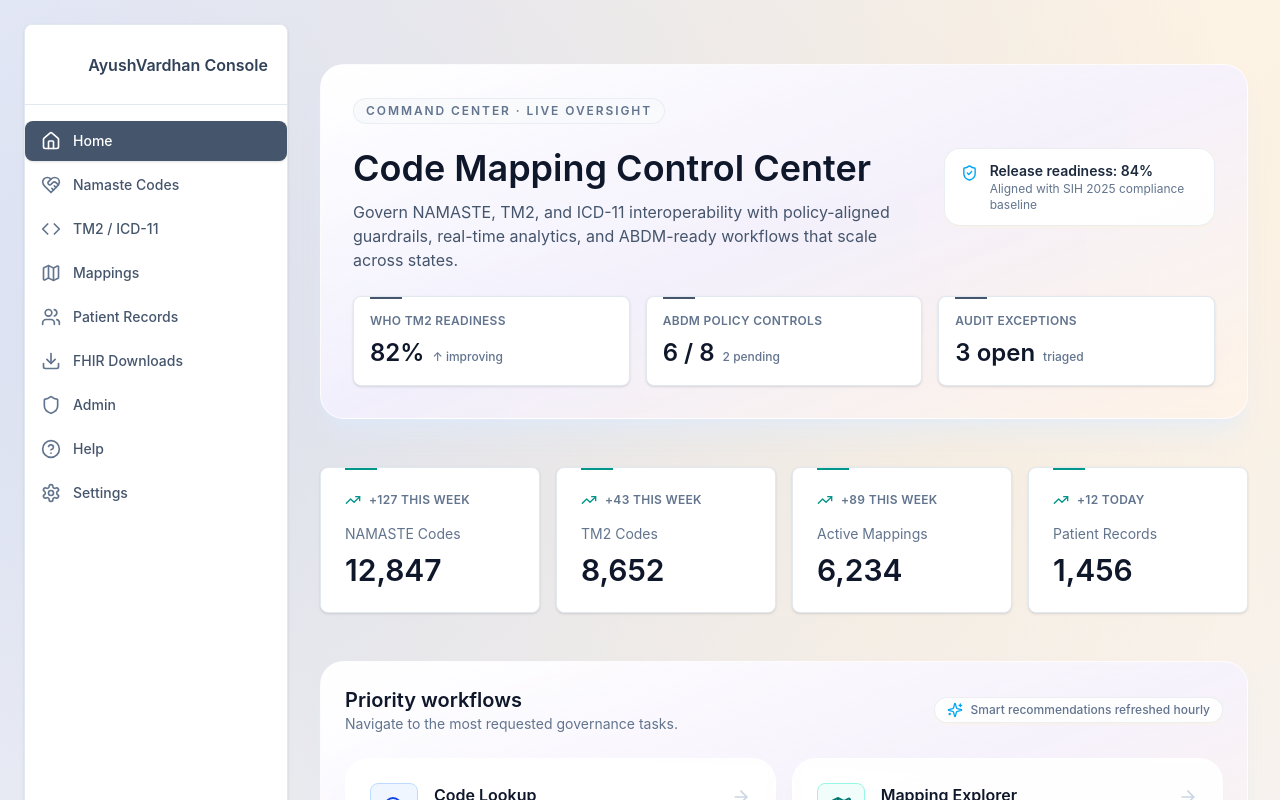
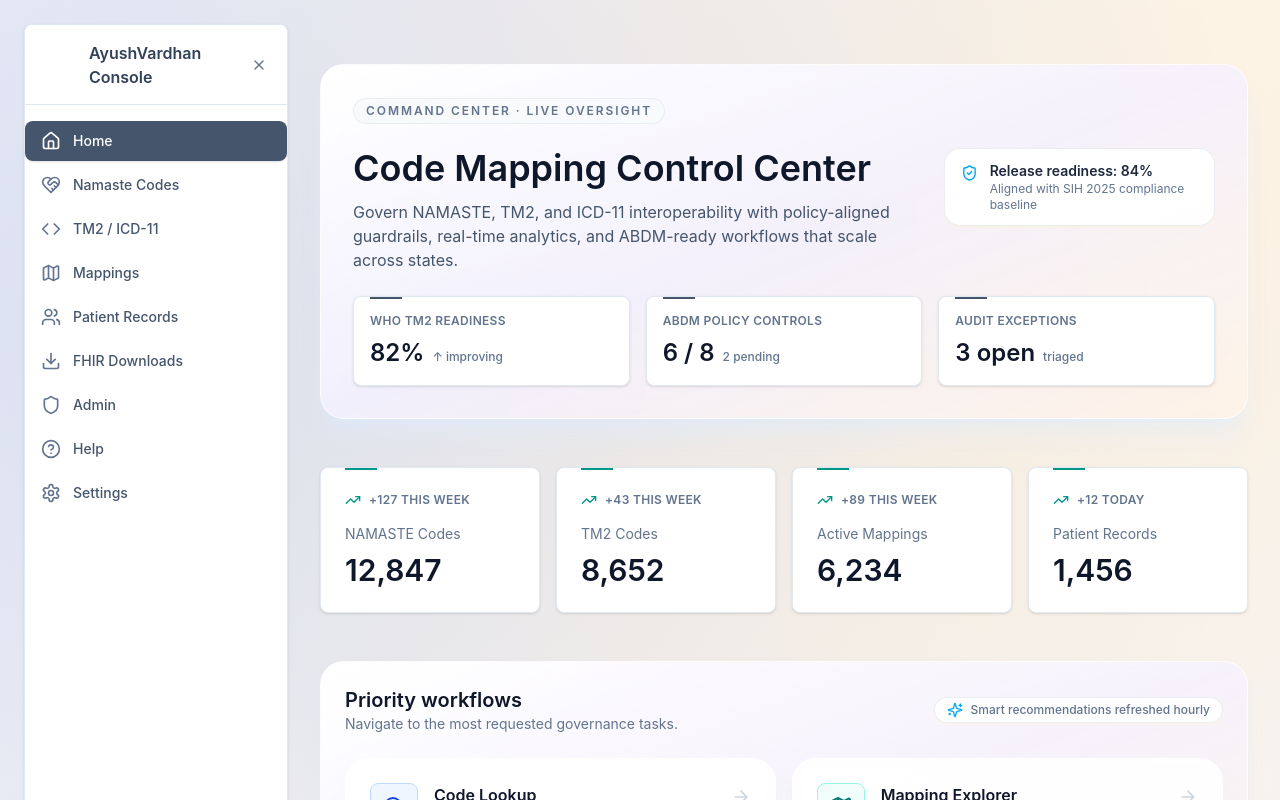
Before and after one commit to shakeel-ahmed14/SIH-Frontend, a React (Vite) app: page / in a window 1280 px wide. Both pictures are taken after a click on the button "Enter console". Shown: the top 800 px of the page. Built offline with nearby package versions, Linux system fonts and the light colour scheme.

Commit message:
nav bar title

```diff
--- a/src/components/Navigation.tsx
+++ b/src/components/Navigation.tsx
@@ -127,10 +127,10 @@ export function Navigation({ currentPage = "home", onPageChange, onToggle }: Sid
         style={{ minWidth: 64 }} // ensure minimum so layout doesn't collapse
       >
         {/* Logo + toggle */}
-        <div className="flex items-center justify-center h-20 px-4 border-b border-slate-200 bg-white">
+        <div className="flex items-center h-20 px-4 border-b border-slate-200 bg-white">
           {open ? (
-            <div className="flex items-center justify-center w-full">
-              <div className="flex items-center space-x-2">
+            <div className="flex items-center justify-between w-full">
+              <div className="flex items-center space-x-3">
                 <img
                   src={pancakeLogo}
                   alt="AyushVardhan logo"
@@ -143,6 +143,13 @@ export function Navigation({ currentPage = "home", onPageChange, onToggle }: Sid
                   AyushVardhan Console
                 </motion.span>
               </div>
+              <button
+                aria-label="Collapse sidebar"
+                onClick={() => setOpen(false)}
+                className="p-1 rounded-lg hover:bg-slate-100 text-slate-500 flex-shrink-0"
+              >
+                <X className="w-4 h-4" />
+              </button>
             </div>
           ) : (
             <button
```
